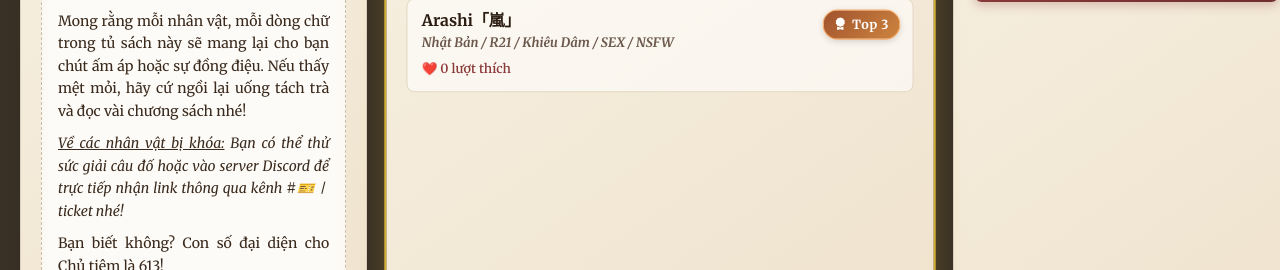
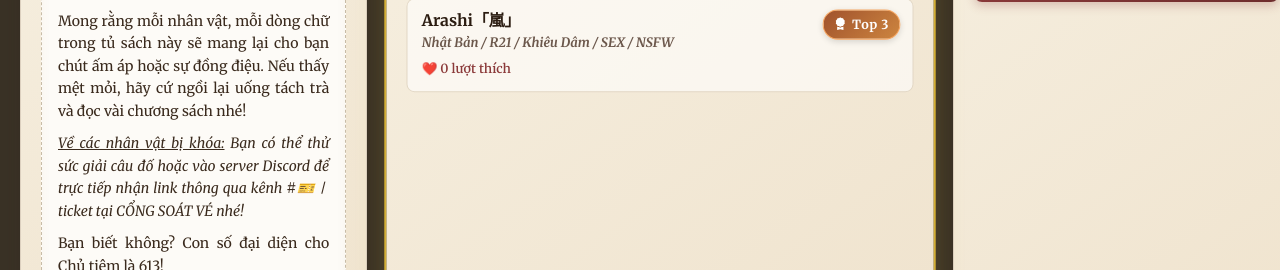
Before and after one commit to tiemsachevans/tiemsachevans.github.io, a plain HTML site: page index.html in a window 1280 px wide. Shown: the part 860-1130 px from the top of the page. Drawn offline with nearby package versions, Linux system fonts and the light colour scheme; no server answers; a web font is replaced by a local one.

Commit message:
Add ticket instructions

```diff
--- a/index.html
+++ b/index.html
@@ -230,7 +230,7 @@
                 lại cho bạn chút ấm áp hoặc sự đồng điệu. Nếu thấy mệt mỏi, hãy
                 cứ ngồi lại uống tách trà và đọc vài chương sách nhé!
               </p>
-              <p><i><u>Về các nhân vật bị khóa:</u> Bạn có thể thử sức giải câu đố hoặc vào server Discord để trực tiếp nhận link thông qua kênh #🎫〡ticket nhé!</i></p>
+              <p><i><u>Về các nhân vật bị khóa:</u> Bạn có thể thử sức giải câu đố hoặc vào server Discord để trực tiếp nhận link thông qua kênh #🎫〡ticket tại CỔNG SOÁT VÉ nhé!</i></p>
               <p>Bạn biết không? Con số đại diện cho Chủ tiệm là 613!</p>
             </div>
 
```
